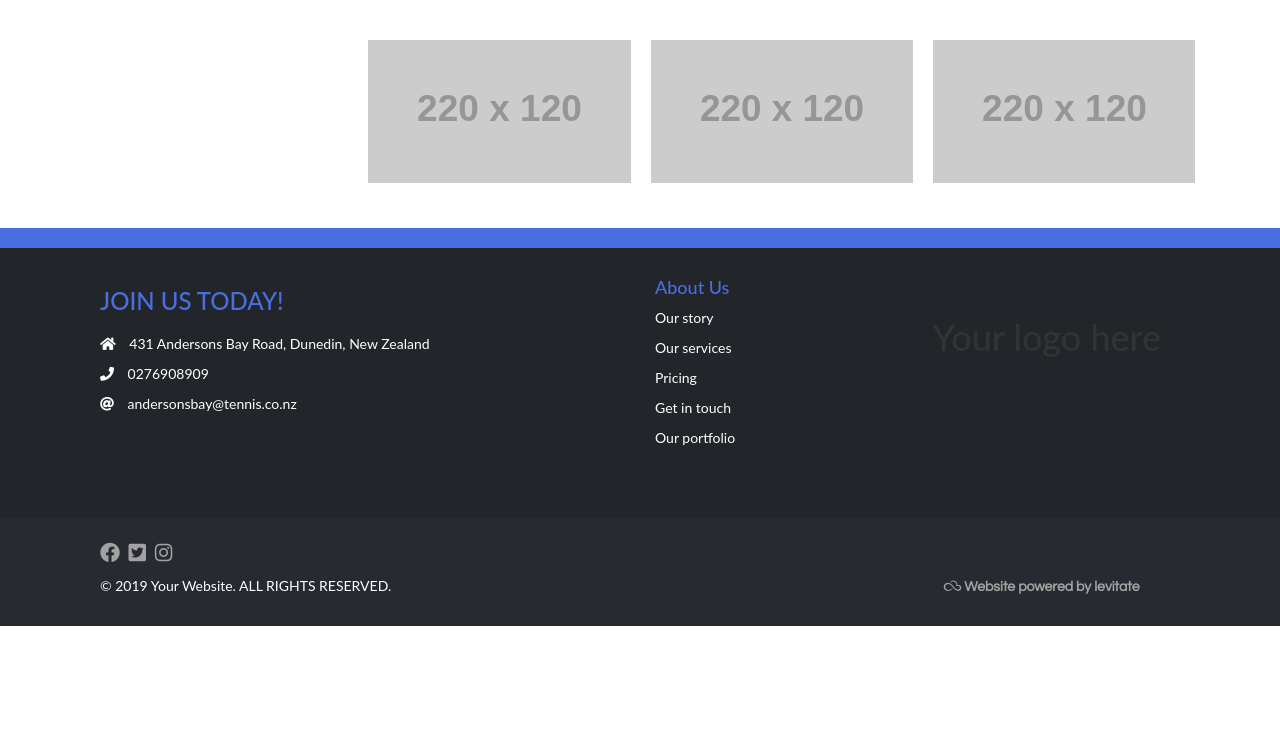
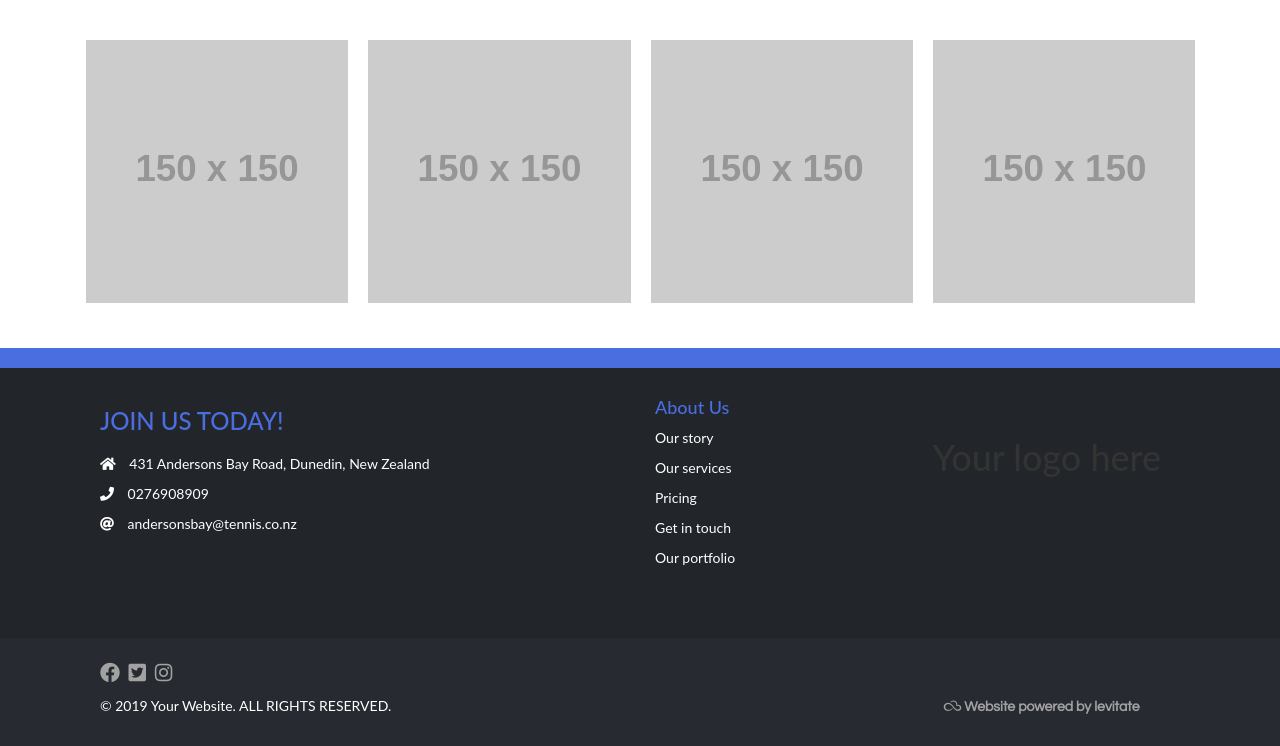
Before and after one commit to georgealexander/home-of-st-barnabas, a Jekyll site: the page built from index.html, in a window 1280 px wide. Shown: the part 2159-2905 px from the top of the page. Built offline with Jekyll 4.4.1, drawn with Linux system fonts in a browser that asks for light colours; nearby versions of some CDN libraries; before the commit the page ends 2785 px from its top, so only the background shows below that.

Commit message:
adding work

```diff
--- a/_layouts/index.html
+++ b/_layouts/index.html
@@ -100,7 +100,7 @@
 <section>
   <div class="container">
     <div class="row flexbox" id="documentation">
-      <div class="col-md-4 lhs">
+      <div class="col-md-4 col-sm-12 lhs">
 
         {% for section in site.sections %}
         <div class="section-divider" id="{{section.section_number}}">
@@ -115,23 +115,23 @@
 
 
       </div>
-      <div class="col-md-8 rhs">
+      <div class="col-md-8 col-sm-12 rhs">
         <div class="row">
-          <div class="col-md-6">
+          <div class="col-md-6 col-sm-12">
             <h4>A wide range of vehicles</h4>
             <p>As well as the full range of Ford and Mazda vehicles, we also stock an extensive range of trade-ins available from a wide variety of Japanese manufacturers including Subaru, Mitsubishi and Toyota, as well as a more prestige range including Mercedes Benz, Jeep, VW and more!</p>
           </div>
-          <div class="col-md-6">
+          <div class="col-md-6 col-sm-12">
             <h4>Finance options</h4>
             <p>There are a range of finance options available with fast approval and payment schedules to suit your budget. Let us help you navigate the application process to ensure you secure the vehicle of your choice at competitive finance rates with affordable payments.</p>
           </div>
         </div>
         <div class="row">
-          <div class="col-md-6">
+          <div class="col-md-6 col-sm-12">
             <h4>Trusted by thousands</h4>
             <p>With a long history of Distinguished Achievement Awards for excellence in quality and customer satisfaction, we have the confidence that we will provide a smooth and professional experience when purchasing your vehicle with us.</p>
           </div>
-          <div class="col-md-6">
+          <div class="col-md-6 col-sm-12">
             <h4>Lifelong servicing</h4>
             <p>We are the authorised agents for Ford in Dunedin and Oamaru, and for Mazda in Dunedin and Otago. We use the latest in vehicle servicing and repair technology to ensure we get your car serviced quickly, with great ease and with the best possible care.</p>
           </div>
@@ -168,33 +168,36 @@
     <div id="carousel" class="owl-carousel">
   	<div class="item">
       <a href="#">
-        <img class="owl-lazy" src="img/tecnifibre.png" alt="">
+        <img class="owl-lazy" data-src="http://placehold.it/150x150" alt="">
       </a>
   	</div>
-    <a href="#">
-      <img class="owl-lazy" data-src="http://placehold.it/220x120" alt="">
-    </a>
-    <a href="#">
-      <img class="owl-lazy" data-src="http://placehold.it/220x120" alt="">
-    </a>
-    <a href="#">
-      <img class="owl-lazy" data-src="http://placehold.it/220x120" alt="">
-    </a>
-    <a href="#">
-      <img class="owl-lazy" data-src="http://placehold.it/220x120" alt="">
-    </a>
-    <a href="#">
-      <img class="owl-lazy" data-src="http://placehold.it/220x120" alt="">
-    </a>
-    <a href="#">
-      <img class="owl-lazy" data-src="http://placehold.it/220x120" alt="">
-    </a>
-    <a href="#">
-      <img class="owl-lazy" data-src="http://placehold.it/220x120" alt="">
-    </a>
-    <a href="#">
-      <img class="owl-lazy" data-src="http://placehold.it/220x120" alt="">
-    </a>
+  	<div class="item">
+  		<img class="owl-lazy" data-src="http://placehold.it/150x150" alt="">
+  	</div>
+  	<div class="item">
+  		<img class="owl-lazy" data-src="http://placehold.it/150x150" alt="">
+  	</div>
+  	<div class="item">
+  		<img class="owl-lazy" data-src="http://placehold.it/150x150" alt="">
+  	</div>
+    	<div class="item">
+  		<img class="owl-lazy" data-src="http://placehold.it/150x150" alt="">
+  	</div>
+  	<div class="item">
+  		<img class="owl-lazy" data-src="http://placehold.it/150x150" alt="">
+  	</div>
+  	<div class="item">
+  		<img class="owl-lazy" data-src="http://placehold.it/150x150" alt="">
+  	</div>
+  	<div class="item">
+  		<img class="owl-lazy" data-src="http://placehold.it/150x150" alt="">
+  	</div>
+    	<div class="item">
+  		<img class="owl-lazy" data-src="http://placehold.it/150x150" alt="">
+  	</div>
+  	<div class="item">
+  		<img class="owl-lazy" data-src="http://placehold.it/150x150" alt="">
+  	</div>
   </div>
   </div>
 
```
Also changed, not shown: 1 other file.
